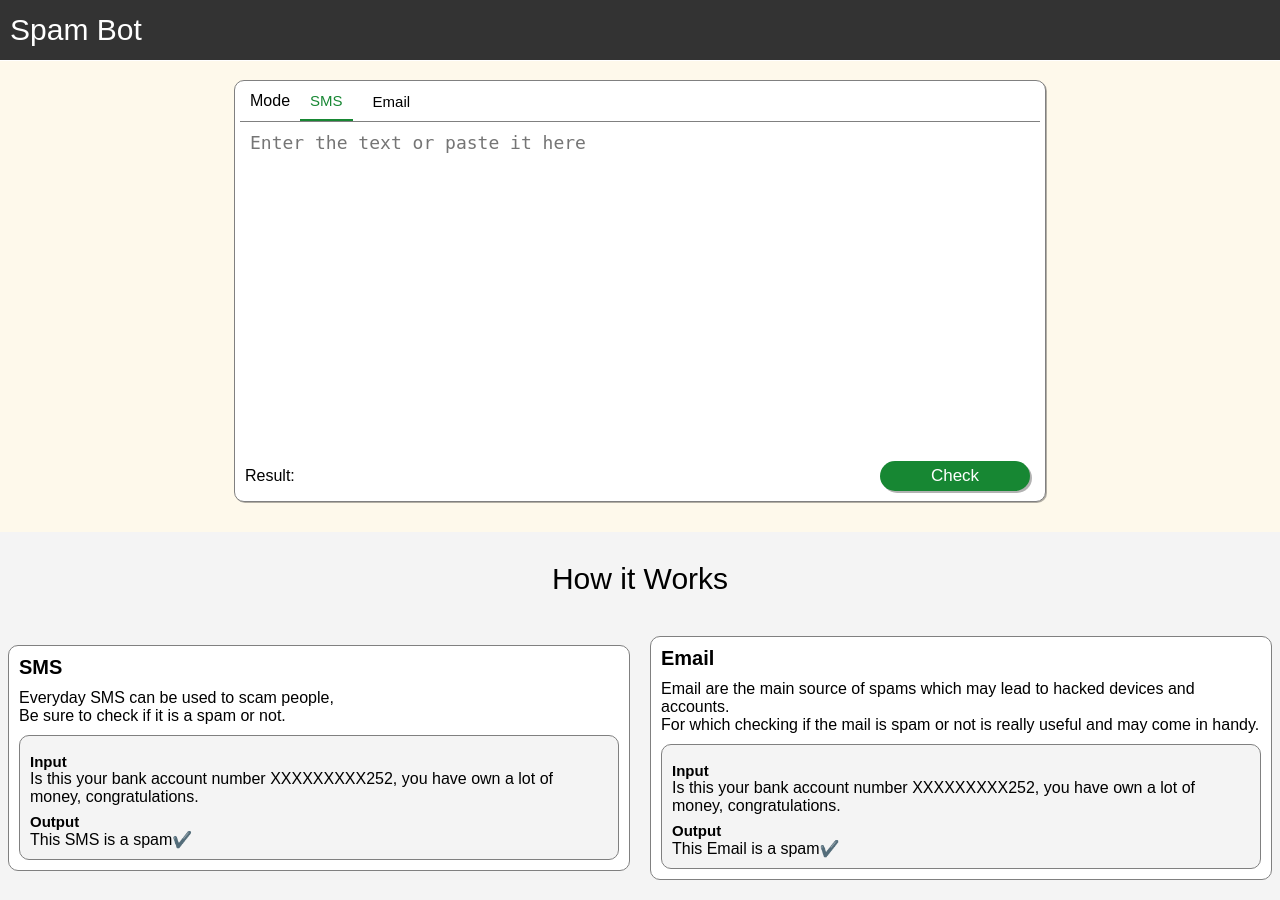
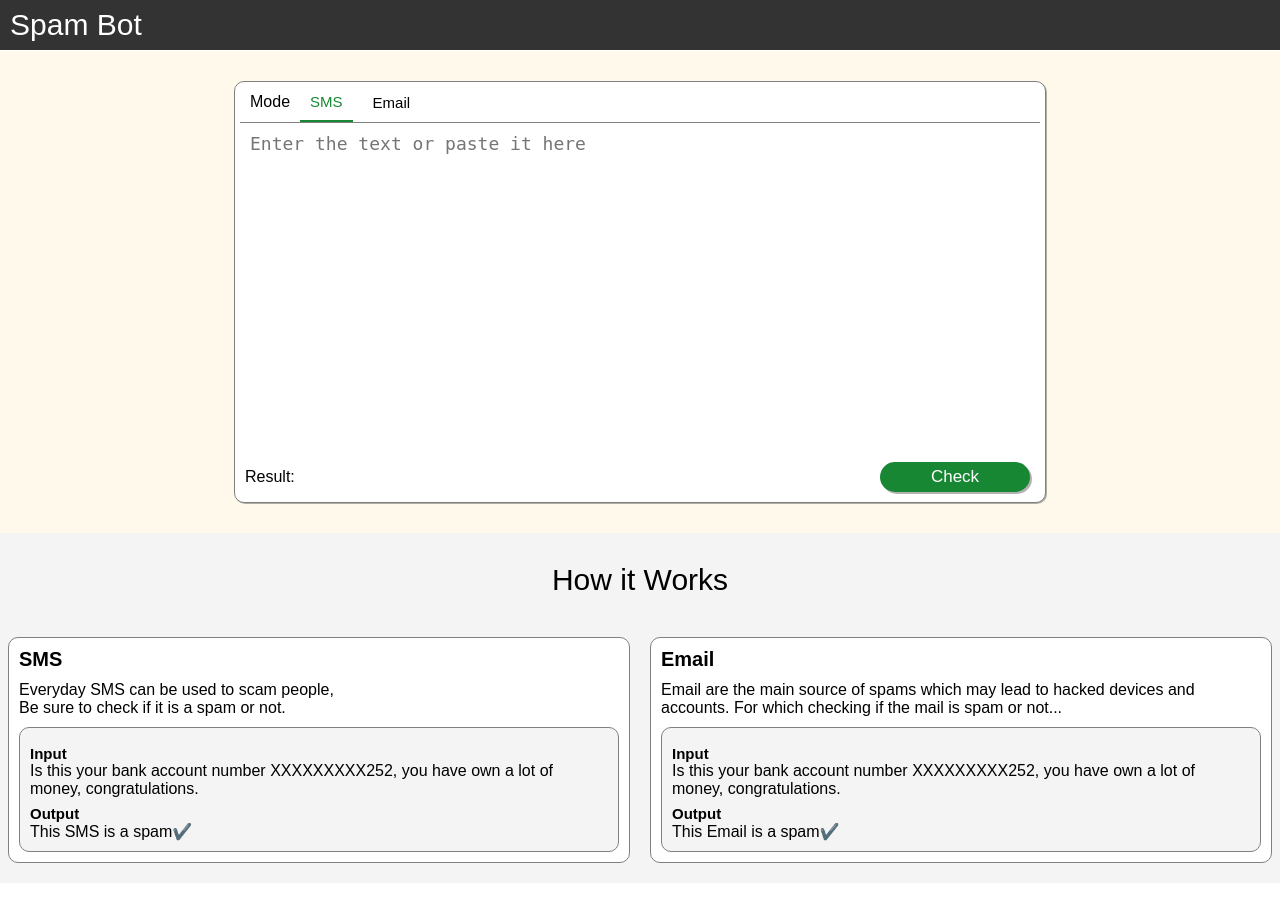
Before and after one commit to Simpl1fy/Spam-Classifier-Project, a Flask app: page / in a window 1280 px wide. After the commit the page ends 863 px from the top, so only its background shows below. Run offline with Flask 3, Linux system fonts and the light colour scheme.

Commit message:
fixed lenth issue for summary cards

```diff
--- a/static/css/style.css
+++ b/static/css/style.css
@@ -14,7 +14,7 @@ body {
 	font-size: 30px;
 	border-bottom: 1px solid white;
 	padding: 10px 10px;
-	height: 40px;
+	height: 30px;
 }
 
 .sticky {
@@ -70,7 +70,7 @@ body {
 	align-items: center;
 	background-color: rgb(254, 249, 235);
 	padding-bottom: 30px;
-	padding-top: 80px;
+	padding-top: 30px;
 }
 
 #text-form {
--- a/static/scripts/script.js
+++ b/static/scripts/script.js
@@ -28,7 +28,7 @@ var navbar = document.getElementById('navbar');
 var sticky = navbar.offsetTop;
 
 function myFunction() {
-    if(window.pageYOffset >= sticky) {
+    if(window.pageYOffset > sticky) {
         navbar.classList.add('sticky');
     } else {
         navbar.classList.remove('sticky');
--- a/templates/index.html
+++ b/templates/index.html
@@ -52,7 +52,7 @@
         <div class="summary-card">
           <div class="card-header">
             <div class="card-heading">Email</div>
-            <div class="card-explained">Email are the main source of spams which may lead to hacked devices and accounts. <br>For which checking if the mail is spam or not is really useful and may come in handy.</div>
+            <div class="card-explained">Email are the main source of spams which may lead to hacked devices and accounts. For which checking if the mail is spam or not...</div>
           </div>
           <div class="card-content">
             <div class="cardinput-text">
```
